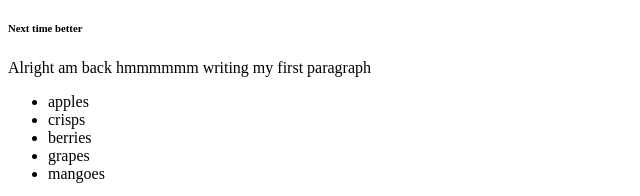
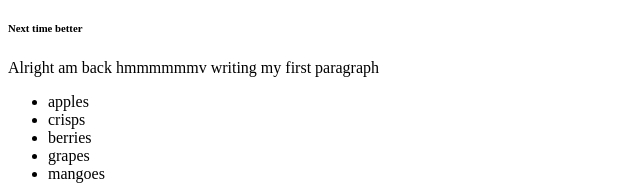
Before and after one commit to Ivet256/codequeen14, a plain HTML site: page index.html in a window 1280 px wide. Shown: the part 229-425 px from the top of the page, 0-640 px from the left. Drawn offline with Linux system fonts and the light colour scheme.

```diff
--- a/index.html
+++ b/index.html
@@ -14,7 +14,7 @@
 <h6>Next time better</h6>
 
 
-<p>Alright am back hmmmmmm writing my first paragraph</p>
+<p>Alright am back hmmmmmmv writing my first paragraph</p>
 <ul>
     <li>apples</li>
     <li>crisps</li>
```
